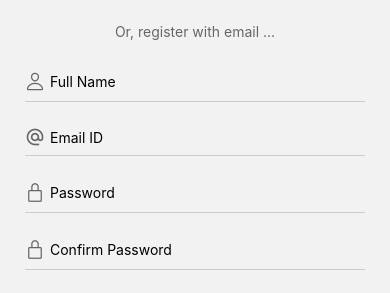
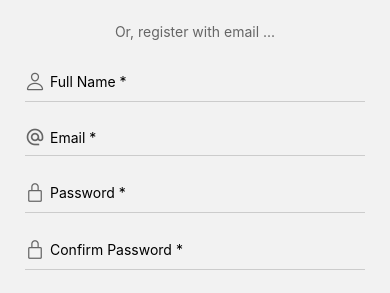
Before and after one commit to imabbassayed/calendar-react-native, a React Native app: screen /Register in a window 390 px wide. Shown: the part 159-452 px from the top of the page. Built offline with nearby package versions, Linux system fonts and the light colour scheme.

Commit message:
Added validation for registration

```diff
--- /dev/null
+++ b/constraints.js
@@ -0,0 +1,10 @@
+export const constraints = {
+    emailAddress: {
+      presence: {
+        allowEmpty: false,
+      },
+      email: {}
+    },
+  };
+
+  export default constraints;
--- a/package.json
+++ b/package.json
@@ -16,7 +16,8 @@
     "firebase": "^9.12.1",
     "react": "18.0.0",
     "react-native": "0.69.6",
-    "react-native-date-picker": "^4.2.5"
+    "react-native-date-picker": "^4.2.5",
+    "validate.js": "^0.13.1"
   },
   "devDependencies": {
     "@babel/core": "^7.12.9"
--- a/src/screens/RegisterScreen.js
+++ b/src/screens/RegisterScreen.js
@@ -5,7 +5,9 @@ import {
   View,
   Text,
   TouchableOpacity,
+  Alert
 } from 'react-native';
+import { validate } from 'validate.js';
 
 
 import InputField from '../components/InputField';
@@ -19,18 +21,76 @@ import TwitterSVG from '../assets/miscs/twitter.svg';
 
 import CustomButton from '../components/CustomButton';
 
+import constraints from '../../constraints';
+
+
 const RegisterScreen = ({navigation}) => {
 
-  const [email, setEmail] = useState("")
-  const [password, setPassword] = useState("")
-  const [fetching, setFetching] = useState(false)
-  const [error, setError] = useState("")
-  const [isValid, setValid] = useState(true)
+  const [name, setName] = useState("");
+  const [email, setEmail] = useState("");
+  const [password, setPassword] = useState("");
+  const [confirmPasword, setConfirmPassword] = useState("");
+
 
   const validateSignUp = () => {
+    const nameInvalid = name.length == 0;
 
 
-    insertUser(email, password)
+    if(nameInvalid == true){
+      Alert.alert(
+        "Registration Failed !",
+        "Please enter your full name",
+        [
+          {text: "OK" }
+        ]
+      );
+      return;
+    }
+
+
+    const emailInvalid = validate({emailAddress:email}, constraints);
+
+    if(emailInvalid){
+        Alert.alert(
+          "Registration Failed !",
+          "Please enter a valid email address",
+          [
+            {text: "OK" }
+          ]
+        );
+        return;
+    }
+
+    const confirmPasswordInvalid = password != confirmPasword;
+
+    if(confirmPasswordInvalid){
+      Alert.alert(
+        "Registration Failed !",
+        "Please enter matching paswwords",
+        [
+          {text: "OK" }
+        ]
+      );
+      return;
+  }
+
+
+    const passwordInvalid  = password.length < 6;
+
+    if(passwordInvalid){
+      Alert.alert(
+        "Registration Failed !",
+        "Please enter password with more than 6 characters",
+        [
+          {text: "OK" }
+        ]
+      );
+      return;
+  }
+
+
+
+    //insertUser(email, password)
   }
 
   const insertUser = async (email, password) => {
@@ -41,7 +101,6 @@ const RegisterScreen = ({navigation}) => {
       )
       if (response && response.user) {
         Alert.alert("Success ✅", "Account created successfully")
-        console.log("donneee")
       }
     } catch (e) {
       console.error(e.message)
@@ -110,20 +169,21 @@ const RegisterScreen = ({navigation}) => {
         </Text>
 
         <InputField
-          label={'Full Name'}
+          label={'Full Name *'}
           icon={
             <Ionicons
               name="person-outline"
               size={20}
               color="#666"
               style={{marginRight: 5}}
+
             />
           }
-
+          text={text => setName(text)}
         />
 
         <InputField
-          label={'Email ID'}
+          label={'Email *'}
           autoCapitalize={false}
           icon={
             <MaterialIcons
@@ -138,7 +198,7 @@ const RegisterScreen = ({navigation}) => {
         />
 
         <InputField
-          label={'Password'}
+          label={'Password *'}
           icon={
             <Ionicons
               name="ios-lock-closed-outline"
@@ -152,7 +212,7 @@ const RegisterScreen = ({navigation}) => {
         />
 
         <InputField
-          label={'Confirm Password'}
+          label={'Confirm Password *'}
           icon={
             <Ionicons
               name="ios-lock-closed-outline"
@@ -161,11 +221,9 @@ const RegisterScreen = ({navigation}) => {
               style={{marginRight: 5}}
             />
           }
+          text={text => setConfirmPassword(text)}
           inputType="password"
         />
-
-
-
 
         <CustomButton
         label={'Register'}
```
Also changed, not shown: 1 other file (tests, documents, lock files or other folders).
